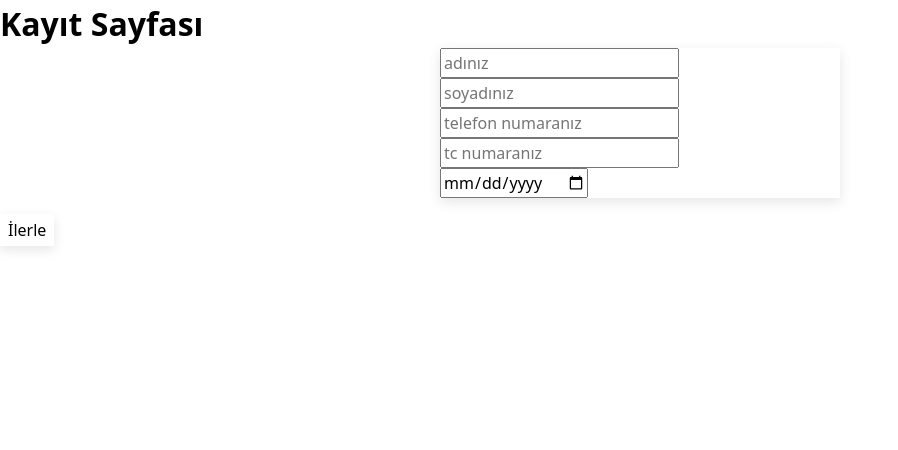
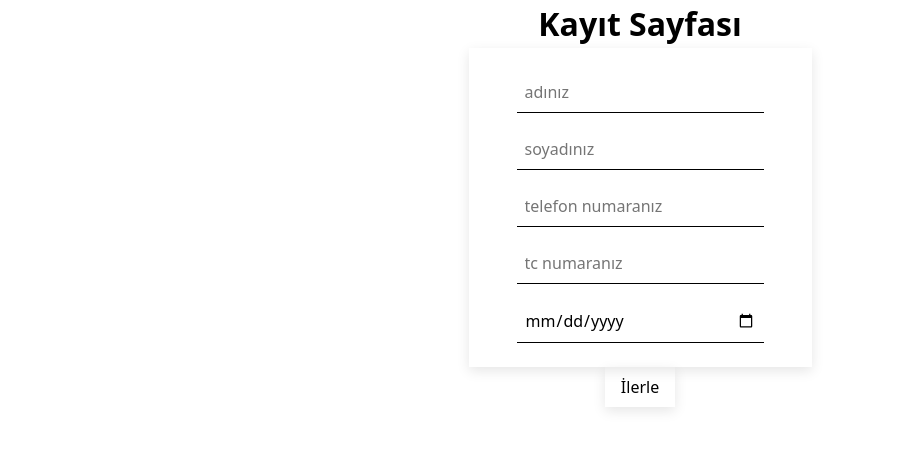
Before and after one commit to beratdimen/ogrenciKayit, a Next.js app: page / in a window 1280 px wide. Shown: the top 450 px of the page, without its empty margins (0-898 px from the left). Built offline with nearby package versions, Linux system fonts and the light colour scheme.

Commit message:
sayfa 1 e düzenleme yapıldı css

```diff
--- a/app/globals.css
+++ b/app/globals.css
@@ -44,7 +44,9 @@ h6 {
 #__next {
   isolation: isolate;
 }
-
+h1 {
+  text-align: center;
+}
 form {
   display: flex;
   flex-direction: column;
@@ -53,9 +55,17 @@ form {
   .firstPage {
     display: flex;
     flex-direction: column;
+    gap: 16px;
     box-shadow: 0px 4px 12px rgba(0, 0, 0, 0.1);
-    width: 400px;
     margin: 0 auto;
+    padding: 24px 48px;
+  }
+
+  input {
+    border: none;
+    border-bottom: 1px solid black;
+    padding: 8px;
+    width: 100%;
   }
 
   button {
@@ -63,8 +73,9 @@ form {
     border: none;
     background-color: transparent;
     width: fit-content;
-    padding: 4px 8px;
+    padding: 8px 16px;
     box-shadow: 0px 4px 12px rgba(0, 0, 0, 0.1);
+    margin: 0 auto;
   }
 
   select {
```
